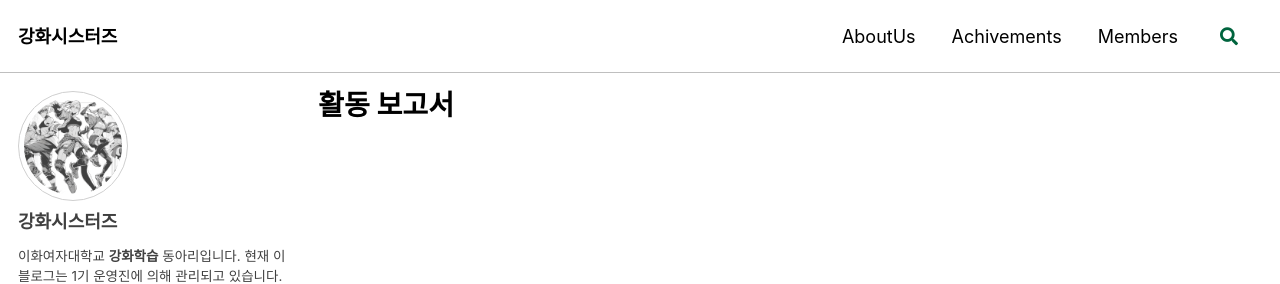
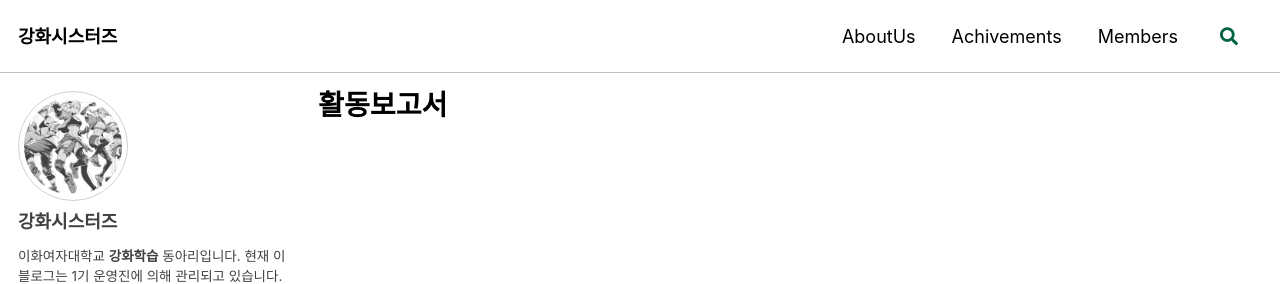
Before and after one commit to sy-mwish/kanghwasisters.github.io, a Jekyll site: the page built from _pages/categories/reports.md, in a window 1280 px wide. Shown: the top 284 px of the page. Built offline with Jekyll 4.4.1, drawn with Linux system fonts in a browser that asks for light colours; cached includes are drawn as plain includes.

Commit message:
몇 가지 수정

```diff
--- a/_pages/categories/reports.md
+++ b/_pages/categories/reports.md
@@ -1,8 +1,8 @@
 ---
-title: 활동 보고서
+title: 활동보고서
 layout: category
 permalink: /categories/reports/
-taxonomy: 활동  보고서
+taxonomy: 활동보고서
 ---
 
 {% assign posts = site.categories.categories %}
```
Also changed, not shown: _posts/2024-07-25-AfterActivity24_1.md (line endings or trailing spaces).
